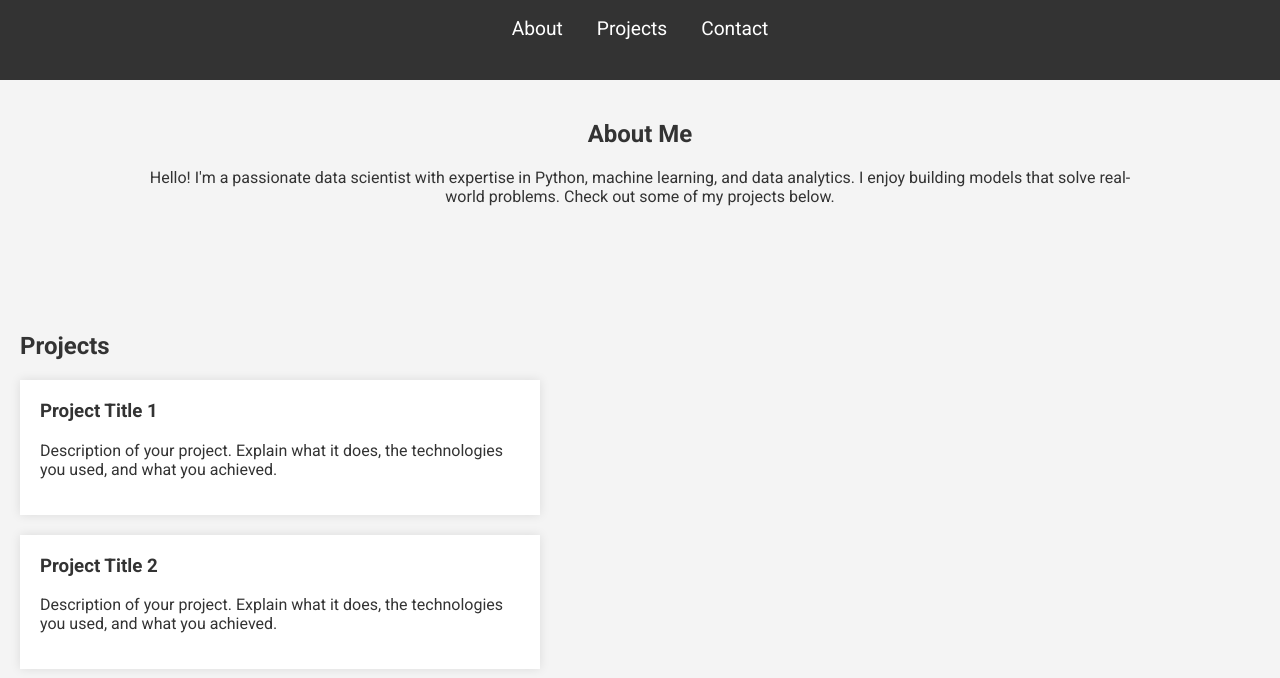
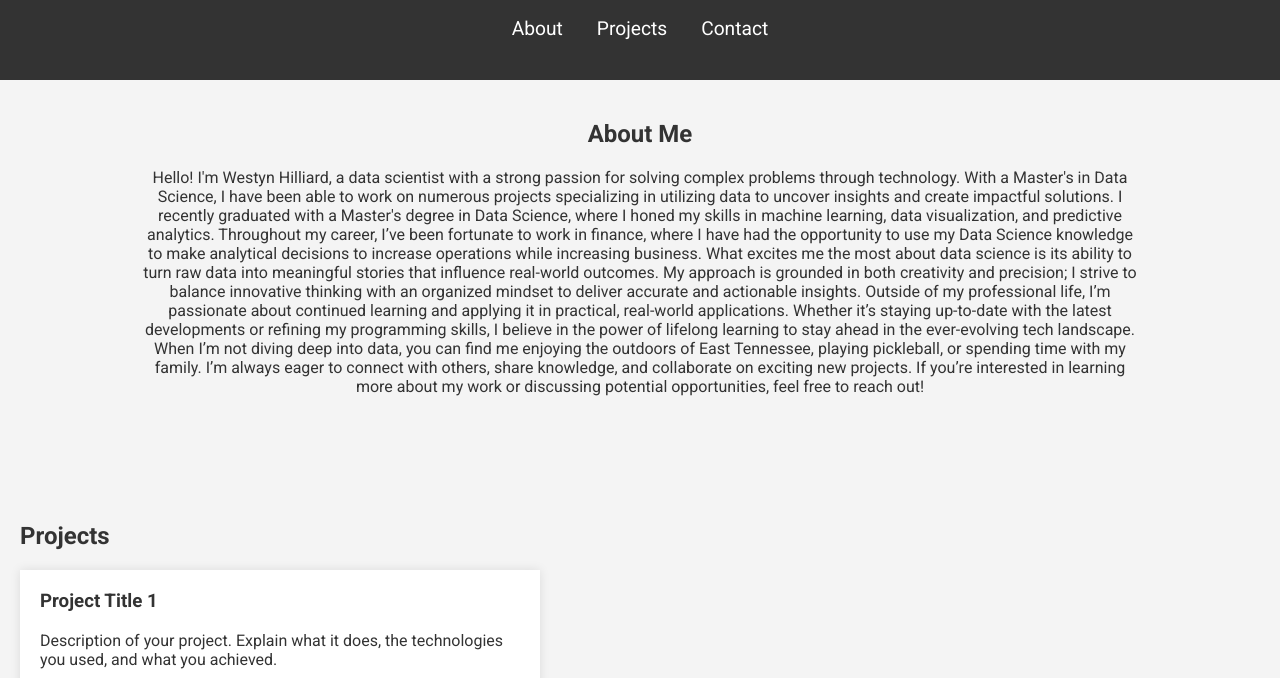
Before and after one commit to Westyn3/Westyn3.github.io, a plain HTML site: page index.html in a window 1280 px wide. Shown: the part 122-800 px from the top of the page. Drawn offline with Linux system fonts and the light colour scheme.

Commit message:
Update index.html

```diff
--- a/index.html
+++ b/index.html
@@ -101,7 +101,19 @@
     <!-- About Section -->
     <section id="about" class="intro">
         <h2>About Me</h2>
-        <p>Hello! I'm a passionate data scientist with expertise in Python, machine learning, and data analytics. I enjoy building models that solve real-world problems. Check out some of my projects below.</p>
+        <p>Hello! I'm Westyn Hilliard, a data scientist with a strong passion for solving complex problems through technology. With a Master's in Data Science, I have been able to work on numerous projects specializing in utilizing data to uncover insights and create impactful solutions.
+
+I recently graduated with a Master's degree in Data Science, where I honed my skills in machine learning, data visualization, and predictive analytics. Throughout my career, I’ve been fortunate to work in finance, where I have had the opportunity to use my Data Science knowledge to make analytical decisions to increase operations while increasing business.
+
+What excites me the most about data science is its ability to turn raw data into meaningful stories that influence real-world outcomes. My approach is grounded in both creativity and precision; I strive to balance innovative thinking with an organized mindset to deliver accurate and actionable insights.
+
+Outside of my professional life, I’m passionate about continued learning and applying it in practical, real-world applications. Whether it’s staying up-to-date with the latest developments or refining my programming skills, I believe in the power of lifelong learning to stay ahead in the ever-evolving tech landscape.
+
+When I’m not diving deep into data, you can find me enjoying the outdoors of East Tennessee, playing pickleball, or spending time with my family. I’m always eager to connect with others, share knowledge, and collaborate on exciting new projects.
+
+If you’re interested in learning more about my work or discussing potential opportunities, feel free to reach out!
+
+</p>
     </section>
 
     <!-- Projects Section -->
```
